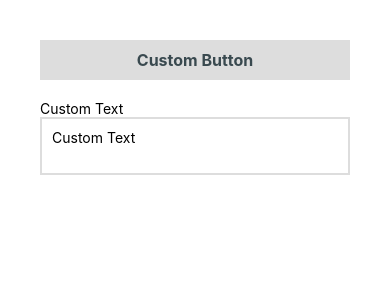
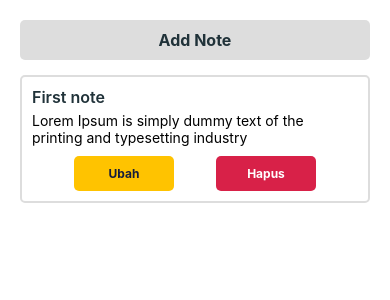
Before and after one commit to faridkharis/progate-react-native-note-app, a React Native app: screen / in a window 390 px wide. Shown: the top 300 px of the page. Built offline with nearby package versions, Linux system fonts and the light colour scheme.

Commit message:
feat: add and show note data

```diff
--- a/App.js
+++ b/App.js
@@ -1,33 +1,17 @@
-import React from 'react';
-import { View, StyleSheet } from 'react-native';
-import CustomButton from './src/components/customButton';
-import CustomTextInput from './src/components/customTextInput';
+import React, { useState } from 'react';
+import Home from './src/screens/Home';
 
-const App = () => (
-  <View style={styles.container}>
-    <CustomButton
-      backgroundColor="#DDDDDD"
-      color="#39494F"
-      text="Custom Button"
-      width="100%"
-      onPress={() => {}}
-    />
-    <CustomTextInput
-      label="Custom Text"
-      multiline
-      numberOfLines={2}
-      onChange={() => {}}
-    />
-  </View>
-);
+const App = () => {
+  const [noteList, setNoteList] = useState([
+    {
+      id: 1,
+      title: 'First note',
+      desc: 'Lorem Ipsum is simply dummy text of the printing and typesetting industry',
+    },
+  ]);
 
-const styles = StyleSheet.create({
-  container: {
-    display: 'flex',
-    flexDirection: 'column',
-    justifyContent: 'center',
-    padding: 40,
-  },
-});
+  return <Home noteList={noteList} />
+}
+
 
 export default App;
--- a/src/components/customButton.js
+++ b/src/components/customButton.js
@@ -1,7 +1,7 @@
 import React from 'react';
 import { TouchableOpacity, StyleSheet, Text } from 'react-native';
 
-const customButton = ({
+const CustomButton = ({
   backgroundColor,
   color,
   text,
@@ -15,6 +15,7 @@
       backgroundColor,
       width,
       padding: 10,
+      borderRadius: 5,
     },
     buttonText: {
       fontSize,
@@ -29,4 +30,4 @@
   );
 }
 
-export default customButton;
+export default CustomButton;
--- a/src/components/customTextInput.js
+++ b/src/components/customTextInput.js
@@ -1,7 +1,7 @@
 import React from 'react';
 import { TextInput, Text, StyleSheet, View } from 'react-native';
 
-const customTextInput = ({
+const CustomTextInput = ({
   text,
   onChange,
   label,
@@ -34,4 +34,4 @@
   );
 }
 
-export default customTextInput;
+export default CustomTextInput;
--- /dev/null
+++ b/src/screens/Home.js
@@ -0,0 +1,76 @@
+import React from 'react';
+import { FlatList, StyleSheet, Text, View } from 'react-native';
+import CustomButton from '../components/CustomButton';
+
+const NoteCard = ({ item }) => (
+  <View style={styles.card}>
+    <Text style={styles.cardTitle}>{item.title}</Text>
+    <Text>{item.desc}</Text>
+    <View style={styles.buttons}>
+      <CustomButton
+        backgroundColor="#FFC300"
+        color="#151D3B"
+        text="Ubah"
+        fontSize={12}
+        width={100}
+        onPress={() => {}}
+      />
+      <CustomButton
+        backgroundColor="#D82148"
+        color="#fff"
+        text="Hapus"
+        fontSize={12}
+        width={100}
+        onPress={() => {}}
+      />
+    </View>
+  </View>
+)
+
+const Home = ({ noteList }) => (
+  <View style={styles.container}>
+    <CustomButton
+      backgroundColor="#DDD"
+      color="#203239"
+      text="Add Note"
+      width="100%"
+      onPress={() => {}}
+    />
+    <FlatList
+      showsVerticalScrollIndicator={false}
+      data={noteList}
+      renderItem={NoteCard}
+      keyExtractor={(item) => item.id}
+    />
+  </View>
+)
+
+const styles = StyleSheet.create({
+  container: {
+    display: 'flex',
+    flexDirection: 'column',
+    justifyContent: 'center',
+    padding: 20,
+  },
+  card: {
+    padding: 10,
+    marginVertical: 15,
+    borderColor: '#DDD',
+    borderWidth: 2,
+    borderRadius: 5,
+  },
+  cardTitle: {
+    fontWeight: '600',
+    color: '#203239',
+    fontSize: 16,
+    marginBottom: 5,
+  },
+  buttons: {
+    marginTop: 10,
+    display: 'flex',
+    flexDirection: 'row',
+    justifyContent: 'space-evenly',
+  },
+})
+
+export default Home;
```
